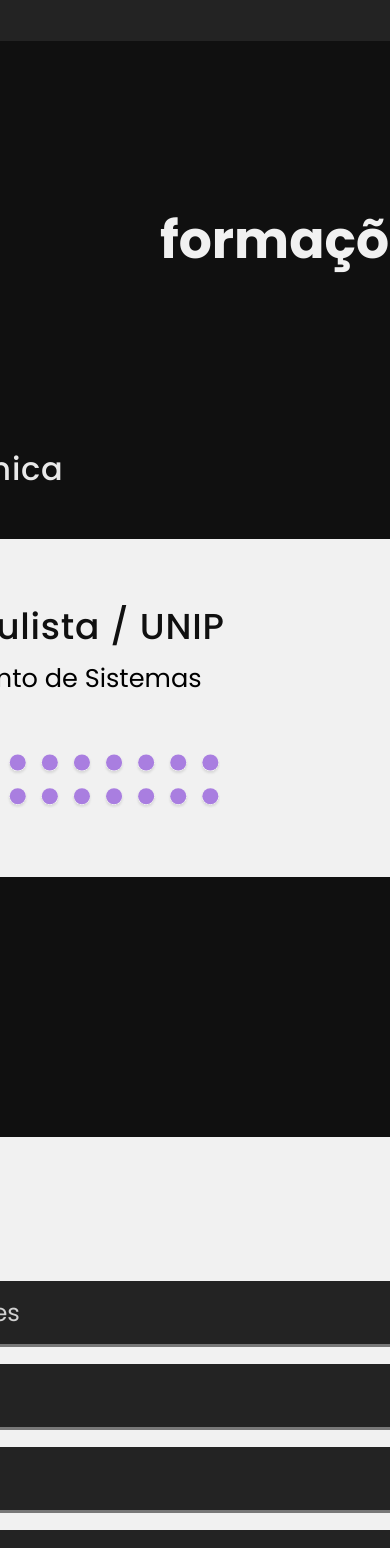
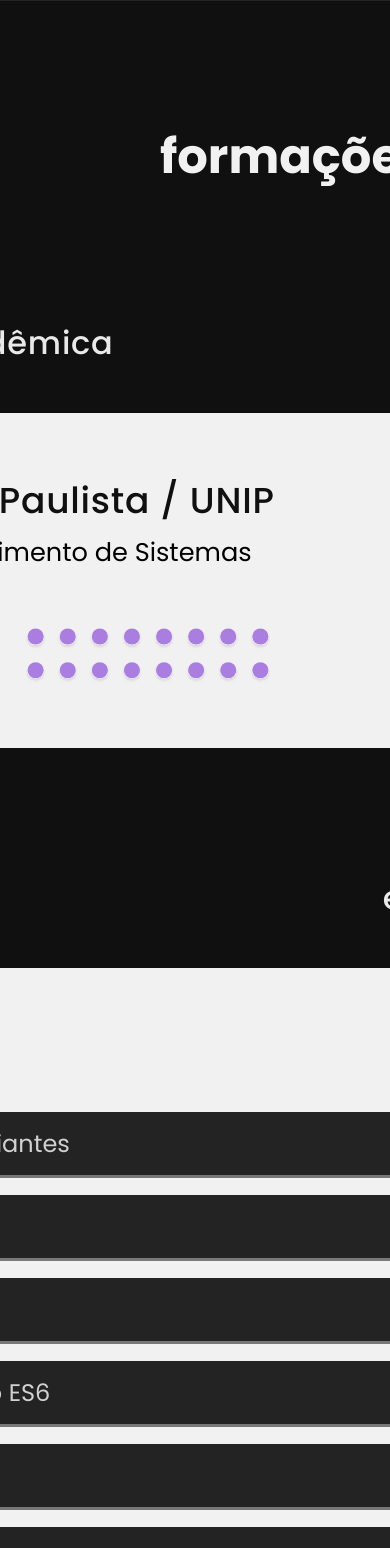
Before and after one commit to samuelcazaes/portfolio-samuel, a React (Vite) app: page / in a window 390 px wide. Shown: the part 7480-9028 px from the top of the page. Built offline with nearby package versions, Linux system fonts and the light colour scheme.

Commit message:
adicionando responsividade < 1300px para seção formacoes e ajuste no padding das seções experiencias e formacoes

```diff
--- a/src/Components/experiencias/Experiencias.module.css
+++ b/src/Components/experiencias/Experiencias.module.css
@@ -188,7 +188,8 @@
     background-color: #232323;
     display: flex;
     flex-direction: column;
-    padding: 160px;
+    padding-top: 120px;
+
   }
 
   .sectionTitle {
--- a/src/Components/formacoes/Formacoes.module.css
+++ b/src/Components/formacoes/Formacoes.module.css
@@ -283,3 +283,44 @@
 .bigDecorador {
   margin-top: 10px;
 }
+
+@media(max-width: 1300px) {
+
+  .formacoes {
+    padding-top: 120px;
+  }
+
+  .formacaoTitulo {
+    font-size: 3rem;
+  }
+
+  .formacaoAcademicaBox {
+    width: 1100px;
+    height: auto;
+  }
+
+  .formacoesTitle {
+    margin-top: 120px;
+  }
+
+  .extraCurricularesTitle {
+    margin-top: 120px;
+  }
+
+  .extraCurricularesBox {
+    width: 1100px;
+  }
+
+  .idiomas {
+    margin-top: 120px;
+  }
+
+  .idiomasDecBox {
+    width: 1100px;
+    gap: 60px;
+  }
+
+  .bigDecorador {
+    margin-top: 15px;
+  }
+}
```
